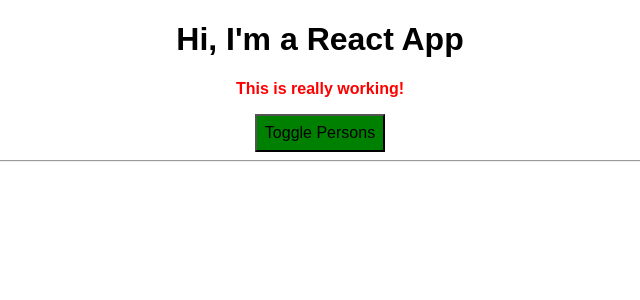
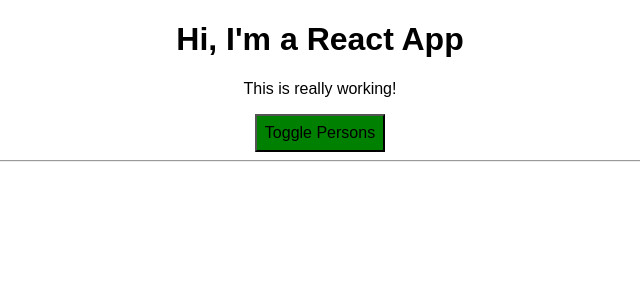
Before and after one commit to Bryantkrause/udemyReact, a React (Create React App) app in the folder propup/client/: page / in a window 1280 px wide. Shown: the top 300 px of the page, without its empty margins (320-960 px from the left). Built offline with nearby package versions, Linux system fonts and the light colour scheme.

Commit message:
get me that radum

```diff
--- a/propup/client/package.json
+++ b/propup/client/package.json
@@ -6,6 +6,7 @@
     "@testing-library/jest-dom": "^4.2.4",
     "@testing-library/react": "^9.5.0",
     "@testing-library/user-event": "^7.2.1",
+    "radium": "^0.26.0",
     "react": "^16.13.1",
     "react-dom": "^16.13.1",
     "react-scripts": "3.4.1"
--- a/propup/client/src/App.js
+++ b/propup/client/src/App.js
@@ -1,6 +1,7 @@
 import React, { Component } from 'react';
 import './App.css';
 import Person from './Person/Person'
+import Radium from 'radium'
 
 class App extends Component {
   state = {
@@ -55,10 +56,14 @@ this.setState({showPersons: !doesShow})
   render() {
     const style = {
       backgroundColor: 'green',
-      font: 'inherit',
+      font: 'inherit' ,
       border: '1x solid blue',
       padding: '8px',
-      cursor: 'pointer'
+      cursor: 'pointer',
+      ':hover': {
+        backgroundColor: 'blue',
+        color: 'brown'
+      }
     };
 
 let persons = null;
@@ -76,14 +81,24 @@ if (this.state.showPersons) {
     </div>
     )
     style.backgroundColor = 'red'
+    style[':hover'] = {
+        backgroundColor: 'pink',
+        color: 'black'
+    }
 }
 
-let classes = ['red', 'bold'].join(' ')
+const classes = []
+if (this.state.persons.length <= 2){
+classes.push('red')
+}
+if (this.state.persons.length <= 1){
+  classes.push('bold')
+}
 
 return (
   <div className="App">
     <h1>Hi, I'm a React App</h1>
-    <p className={classes}>This is really working!</p>
+    <p className={classes.join(' ')}>This is really working!</p>
     <button
       style={style}
       onClick={this.togglePersonsHandler}>Toggle Persons</button>
@@ -96,4 +111,4 @@ return (
 }
 }
 
-export default App;
+export default Radium(App);
```
Also changed, not shown: 1 other file (tests, documents, lock files or other folders).
